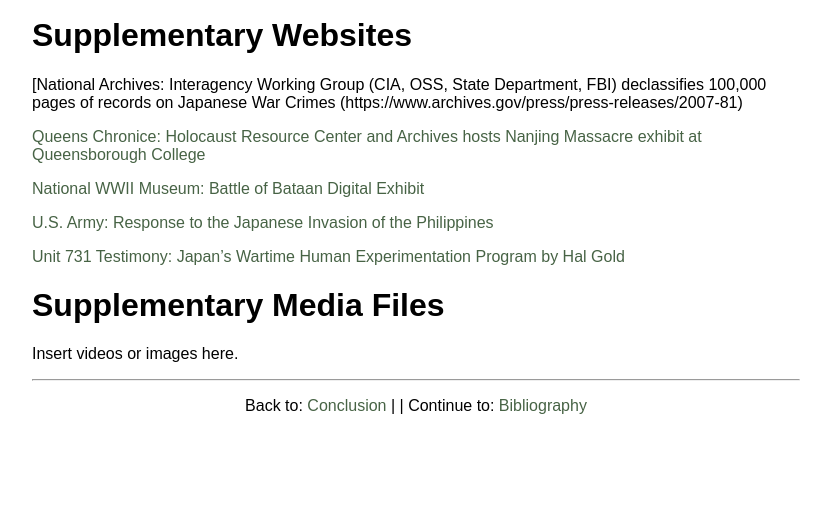
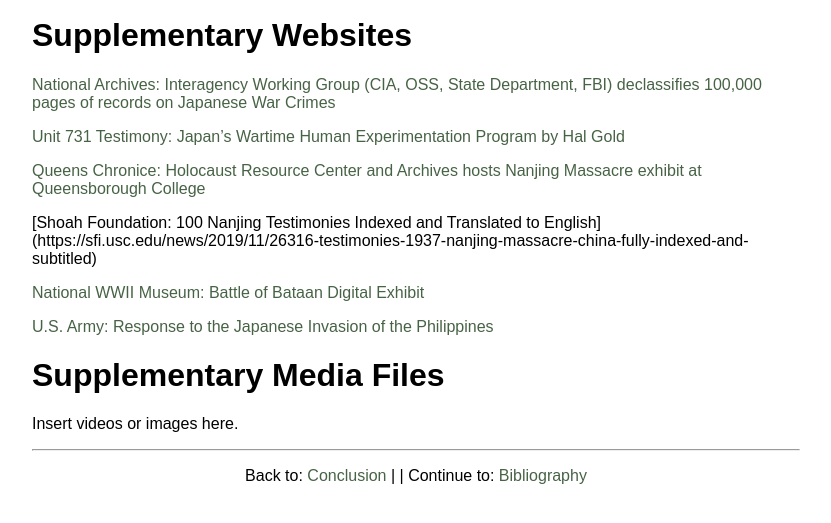
Before and after one commit to WaLazzara/LAZZARA-WILLIAM-WOH3931, a Jekyll site: the page built from 004_supplements.md, in a window 1280 px wide and 900 px high, scrolled down 807 px, cut to the strip 299-822 px from the top of the window. Shown: the whole strip, without its empty margins (224-1055 px from the left). Built offline with Jekyll 4.4.1, drawn with Linux system fonts in a browser that asks for light colours.

Commit message:
Update 004_supplements.md

```diff
--- a/004_supplements.md
+++ b/004_supplements.md
@@ -15,16 +15,20 @@
 
 # Supplementary Websites
 
-[National Archives: Interagency Working Group (CIA, OSS, State Department, FBI) declassifies 100,000 pages of records on Japanese War Crimes
-(https://www.archives.gov/press/press-releases/2007-81)
+[National Archives: Interagency Working Group (CIA, OSS, State Department, FBI) declassifies 100,000 pages of records on Japanese War Crimes](https://www.archives.gov/press/press-releases/2007-81)
+
+[Unit 731 Testimony: Japan's Wartime Human Experimentation Program by Hal Gold](https://english.news.cn/20230816/cc7e260837f245b2a920d30b64b8d534/c.html)
 
 [Queens Chronice: Holocaust Resource Center and Archives hosts Nanjing Massacre exhibit at Queensborough College](https://www.qchron.com/qboro/stories/genocide-and-denial-remembering-the-nanjing-massacre-at-the-hrca/article_ea5cd895-62c8-5774-b0f5-8627e6ff302a.html)
+
+[Shoah Foundation: 100 Nanjing Testimonies Indexed and Translated to English]
+(https://sfi.usc.edu/news/2019/11/26316-testimonies-1937-nanjing-massacre-china-fully-indexed-and-subtitled)
 
 [National WWII Museum: Battle of Bataan Digital Exhibit](https://www.nationalww2museum.org/war/topics/battle-bataan-death-march)
 
 [U.S. Army: Response to the Japanese Invasion of the Philippines](https://www.army.mil/article/179370/after_pearl_harbor_soldiers_held_out_for_months_against_japanese_invasion_of_philippines)
 
-[Unit 731 Testimony: Japan's Wartime Human Experimentation Program by Hal Gold](https://english.news.cn/20230816/cc7e260837f245b2a920d30b64b8d534/c.html)
+
 
 
 
```
